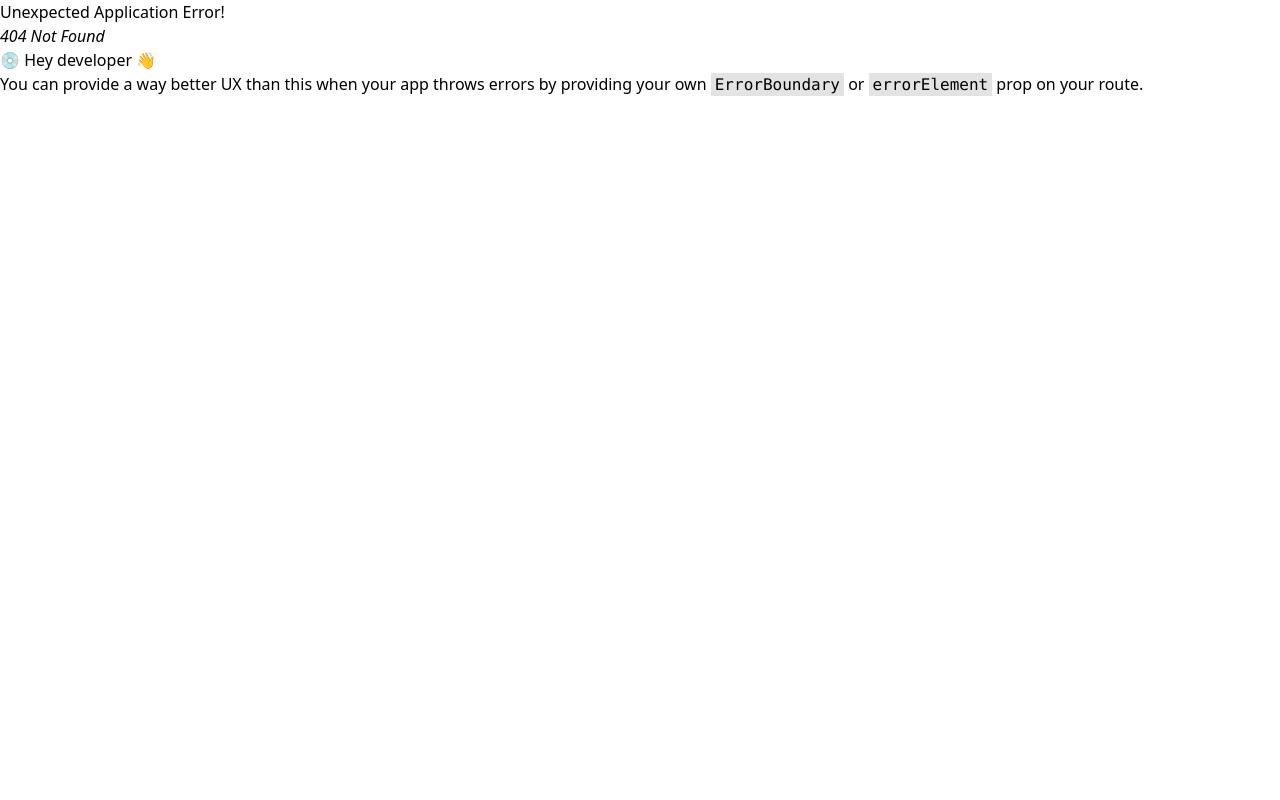
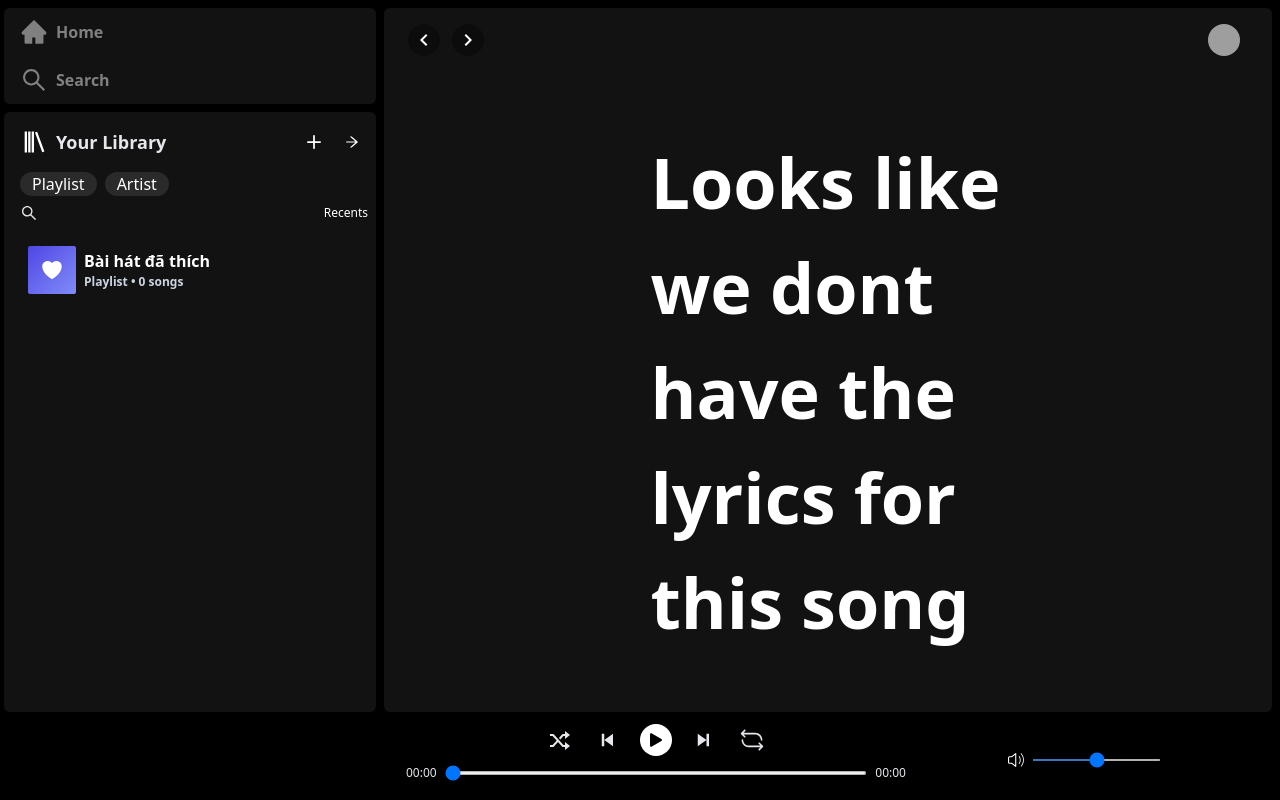
Before and after one commit to hai0z/spotify-web, a React (Vite) app: page /lyrics in a window 1280 px wide. Before the commit this address had no page. Built offline with nearby package versions, Linux system fonts and the light colour scheme; grey boxes are pictures that could not be loaded.

Commit message:
add lyrics screens

```diff
--- a/src/components/Player/Player.jsx
+++ b/src/components/Player/Player.jsx
@@ -4,7 +4,9 @@ import { BsFillPlayFill, BsFillPauseFill } from "react-icons/bs";
 import { BiShuffle, BiSkipNext, BiSkipPrevious } from "react-icons/bi";
 import { RxSpeakerLoud } from "react-icons/rx";
 import { RxLoop } from "react-icons/rx";
+import { TbMicrophone2 } from "react-icons/tb";
 import { usePlayerContext } from "../../context/PlayerProvider";
+import { Link, useNavigate } from "react-router-dom";
 /* eslint-disable react/prop-types */
 const caculateTime = (seconds) => {
     const minutes = Math.floor(seconds / 60);
@@ -31,6 +33,7 @@ function Player() {
     const audioRef = useRef();
     const [duration, setDuration] = useState(0);
 
+    const navigate = useNavigate();
     const handlePlayPause = () => {
         if (isPlaying) {
             setIsPlaying(false);
@@ -184,6 +187,25 @@ function Player() {
                 </div>
             </div>
             <div className="flex flex-row w-64  h-full items-center">
+                {currentSong?.sections?.[1]?.text?.length > 0 && (
+                    <TbMicrophone2
+                        className="font-bold text-xl mr-4 cursor-pointer"
+                        style={{
+                            color:
+                                location.pathname === "/lyrics"
+                                    ? "green"
+                                    : "white",
+                        }}
+                        onClick={() => {
+                            if (location.pathname !== "/lyrics") {
+                                navigate("/lyrics");
+                            } else {
+                                navigate(-1);
+                            }
+                        }}
+                    />
+                )}
+
                 <RxSpeakerLoud className="text-white font-bold" />
                 <input
                     type="range"
--- a/src/components/header/Header.jsx
+++ b/src/components/header/Header.jsx
@@ -1,11 +1,13 @@
 /* eslint-disable react/prop-types */
 import { MdKeyboardArrowLeft, MdKeyboardArrowRight } from "react-icons/md";
 import { usePlayerContext } from "../../context/PlayerProvider";
+import { useNavigate } from "react-router-dom";
 function Header({ color }) {
     const { panelWidth, expandLibrary } = usePlayerContext();
+    const navigate = useNavigate();
     return (
         <div
-            className="flex-row h-16 fixed z-20 flex items-center justify-between rounded-md overflow-hidden px-6"
+            className="flex-row h-16 fixed z-20 flex items-center justify-between rounded-t-md overflow-hidden px-6"
             style={{
                 backgroundColor: color,
                 width: expandLibrary
@@ -14,10 +16,16 @@ function Header({ color }) {
             }}
         >
             <div className="flex flex-row items-center gap-3">
-                <div className="w-8 h-8 rounded-full flex justify-center items-center bg-black/30">
+                <div
+                    className="w-8 h-8 rounded-full flex justify-center items-center bg-black/30 cursor-pointer"
+                    onClick={() => navigate(-1)}
+                >
                     <MdKeyboardArrowLeft className="text-[24px] text-white" />
                 </div>
-                <div className="w-8 h-8 rounded-full flex justify-center items-center bg-black/30">
+                <div
+                    className="w-8 h-8 rounded-full flex justify-center items-center bg-black/30 cursor-pointer"
+                    onClick={() => navigate(1)}
+                >
                     <MdKeyboardArrowRight className="text-[24px] text-white" />
                 </div>
             </div>
--- a/src/context/PlayerProvider.jsx
+++ b/src/context/PlayerProvider.jsx
@@ -19,9 +19,12 @@ function PlayerProvider({ children }) {
     }, []);
 
     useEffect(() => {
-        localStorage.setItem("isLoop", isLoop);
-        localStorage.setItem("isShuffle", isShuffle);
-    }, [isLoop, isShuffle]);
+        localStorage.setItem("isLoop", !!isLoop);
+    }, [isLoop]);
+
+    useEffect(() => {
+        localStorage.setItem("isShuffle", !!isShuffle);
+    }, [isShuffle]);
 
     useEffect(() => {
         const getSong = async () => {
@@ -42,6 +45,7 @@ function PlayerProvider({ children }) {
     useEffect(() => {
         localStorage.setItem("currentPlay", JSON.stringify(currentSong));
     }, [currentSong]);
+
     const defaultValue = {
         currentSong,
         setCurrentSong,
@@ -60,7 +64,7 @@ function PlayerProvider({ children }) {
     };
     return (
         <playerContext.Provider value={defaultValue}>
-            <div>{children}</div>
+            {children}
         </playerContext.Provider>
     );
 }
--- a/src/main.jsx
+++ b/src/main.jsx
@@ -8,6 +8,7 @@ import LeftPanel from "./components/Panel/LeftPanel.jsx";
 import Player from "./components/Player/Player.jsx";
 import Search from "./pages/Search.jsx";
 import LikedSong from "./pages/LikedSong.jsx";
+import Lyric from "./pages/Lyric.jsx";
 
 const MainLayout = () => {
     return (
@@ -39,6 +40,10 @@ const router = createBrowserRouter([
                 path: "/collection",
                 element: <LikedSong />,
             },
+            {
+                path: "/lyrics",
+                element: <Lyric />,
+            },
         ],
     },
 ]);
--- /dev/null
+++ b/src/pages/Lyric.jsx
@@ -0,0 +1,45 @@
+import Header from "../components/header/Header";
+import { usePlayerContext } from "../context/PlayerProvider";
+
+function Lyric() {
+    const { currentSong } = usePlayerContext();
+    return (
+        <div className="w-full bg-[#121212] my-2 rounded-md overflow-y-auto mr-2">
+            <Header color={"transparent"} />
+            <div
+                style={{
+                    backgroundColor:
+                        "#" +
+                        currentSong?.images?.joecolor?.split(":")[5] +
+                        "90",
+                }}
+                className="w-full min-h-screen mt-16 flex flex-col justify-center items-center "
+            >
+                {currentSong?.sections?.[1]?.text?.length > 0 ? (
+                    <div className="mt-10 w-[80%]">
+                        {currentSong?.sections?.[1]?.text?.map(
+                            (text, index) => {
+                                return (
+                                    <p
+                                        key={index}
+                                        className="text-left font-bold text-white drop-shadow-lg shadow-white    text-3xl p-2 cursor-pointer hover:text-amber-300"
+                                    >
+                                        {text}
+                                    </p>
+                                );
+                            }
+                        )}
+                    </div>
+                ) : (
+                    <div className="w-full justify-center flex -mt-40">
+                        <p className="text-white text-[70px] font-bold w-[40%]">
+                            Looks like we dont have the lyrics for this song
+                        </p>
+                    </div>
+                )}
+            </div>
+        </div>
+    );
+}
+
+export default Lyric;
```
